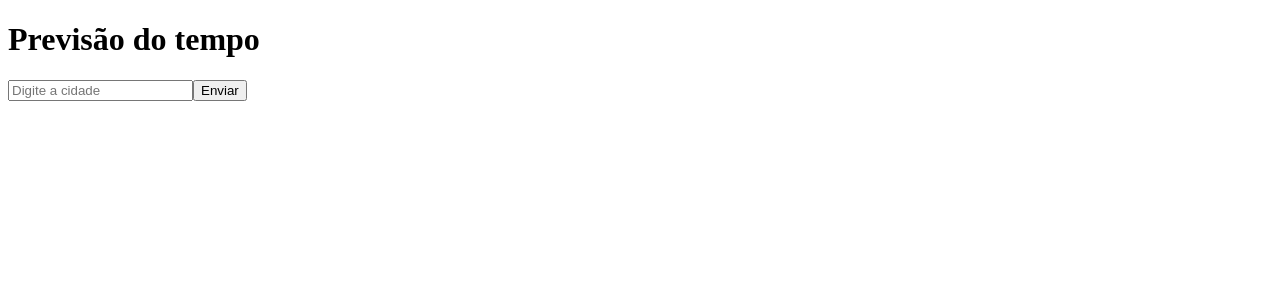
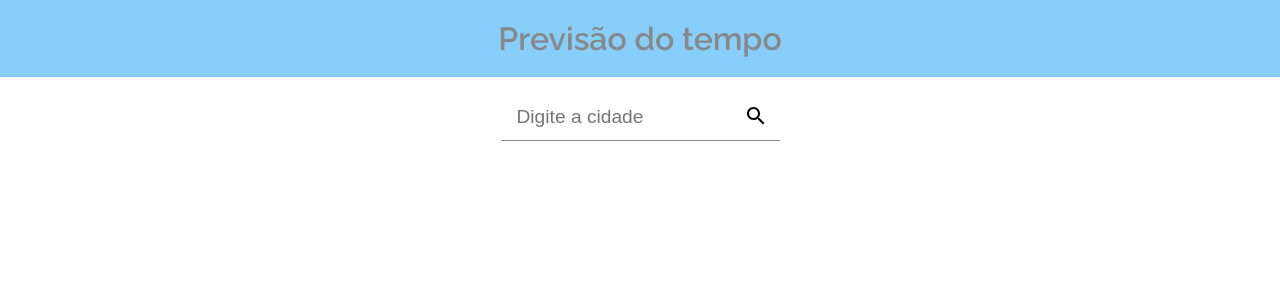
Before and after one commit to paulo-hst/desafio-weather, a React (Create React App) app: page / in a window 1280 px wide. Shown: the top 300 px of the page. Built offline with nearby package versions, Linux system fonts and the light colour scheme; no server answers.

Commit message:
iniciando estilização do componente app

```diff
--- a/package.json
+++ b/package.json
@@ -3,12 +3,15 @@
   "version": "0.1.0",
   "private": true,
   "dependencies": {
+    "@material-ui/core": "^4.11.4",
+    "@material-ui/icons": "^4.11.2",
     "@testing-library/jest-dom": "^5.11.4",
     "@testing-library/react": "^11.1.0",
     "@testing-library/user-event": "^12.1.10",
     "axios": "^0.21.1",
     "react": "^17.0.2",
     "react-dom": "^17.0.2",
+    "react-loading-skeleton": "^2.2.0",
     "react-scripts": "4.0.3",
     "sass": "^1.32.12",
     "web-vitals": "^1.0.1"
--- a/src/App.js
+++ b/src/App.js
@@ -1,6 +1,11 @@
 import React, { useState } from 'react'
 import api from './services/api'
 import Weather from './components/Weather'
+import Skeleton from 'react-loading-skeleton'
+
+import SearchIcon from '@material-ui/icons/Search'
+
+import './App.scss'
 
 const API_KEY = process.env.REACT_APP_API_KEY
 
@@ -41,7 +46,14 @@ function App() {
   }
 
   if(isLoading){
-    return <p>Carregando ...</p>
+    return (
+      <div>
+
+        <p>Carregando ...</p>
+
+        <Skeleton count={5} height={25}/>
+      </div>
+    )
   }
 
   if(error){
@@ -54,19 +66,29 @@ function App() {
   }
 
   return (
-    <div>
+    <div className="container">
+      <header>
         <h1>Previsão do tempo</h1>
+      </header>
+      <section className="dataContainer">
+        <div className="input">
           <input
           placeholder='Digite a cidade'
           type="text"
           required
           onChange={event => setCity(event.target.value)}
           />
-      <button onClick={() => searchCity(city)}>Enviar</button>
+          <button onClick={() => searchCity(city)}>
+            <SearchIcon />
+          </button>
+        </div>
 
+        <div className="weatherData">
           {found === true ? <Weather data={weatherData}/> : ''}
 
           {/* <Capital /> */}
+        </div>
+      </section>
 
     </div>
   )
--- /dev/null
+++ b/src/App.scss
@@ -0,0 +1,55 @@
+@import url('https://fonts.googleapis.com/css2?family=Raleway:wght@200;400;600&display=swap');
+*{ margin: 0; padding: 0; box-sizing: border-box; }
+body{ font-family: Raleway, sans-serif; }
+
+:root{
+    --light-gray: #888;
+}
+
+.container{
+    h1{
+        background-color: lightskyblue;
+        color: var(--light-gray);
+        display: flex;
+        justify-content: center;
+        align-items: center;
+        padding: 20px 0;
+    }
+}
+.input{
+    margin: 1rem 0;
+
+    display: flex;
+    align-items: center;
+    justify-content: center;
+
+    input{
+        border: none;
+        border-bottom: 1px solid var(--light-gray);
+
+        height: 3rem;
+        padding: 1rem;
+
+        font-size: 1.2rem;
+    }
+    button{
+        margin-left: -3rem;
+
+        width: 3rem;
+        height: 3rem;
+
+        display: flex;
+        align-self: center;
+
+        border: none;
+        background-color: transparent;
+
+        display: inline;
+        align-self: center;
+
+        cursor: pointer;
+    }
+}
+
+.weatherData{
+}
```
Also changed, not shown: 1 other file (tests, documents, lock files or other folders). Lines whose indentation alone changed are shown as unchanged.
